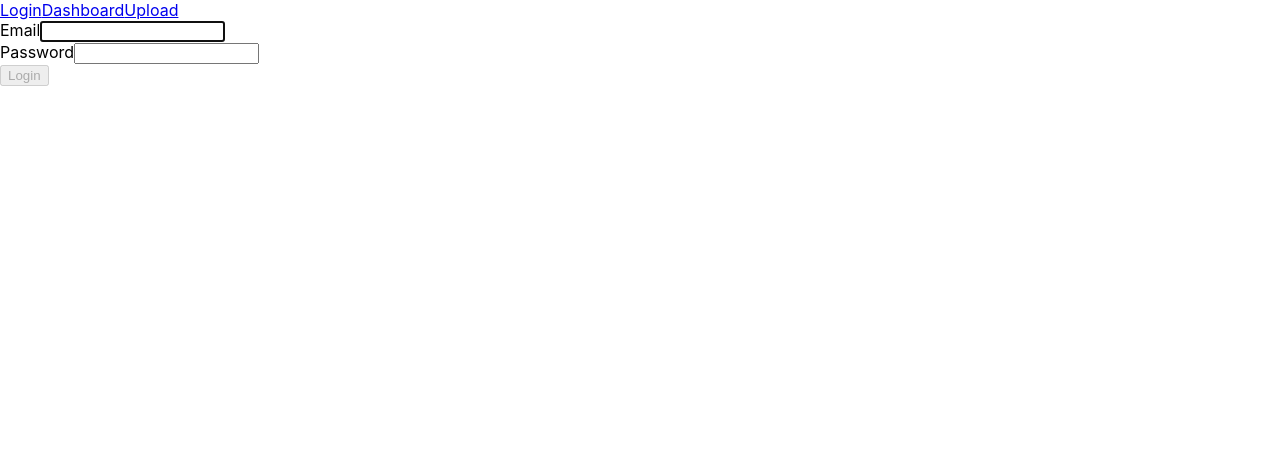
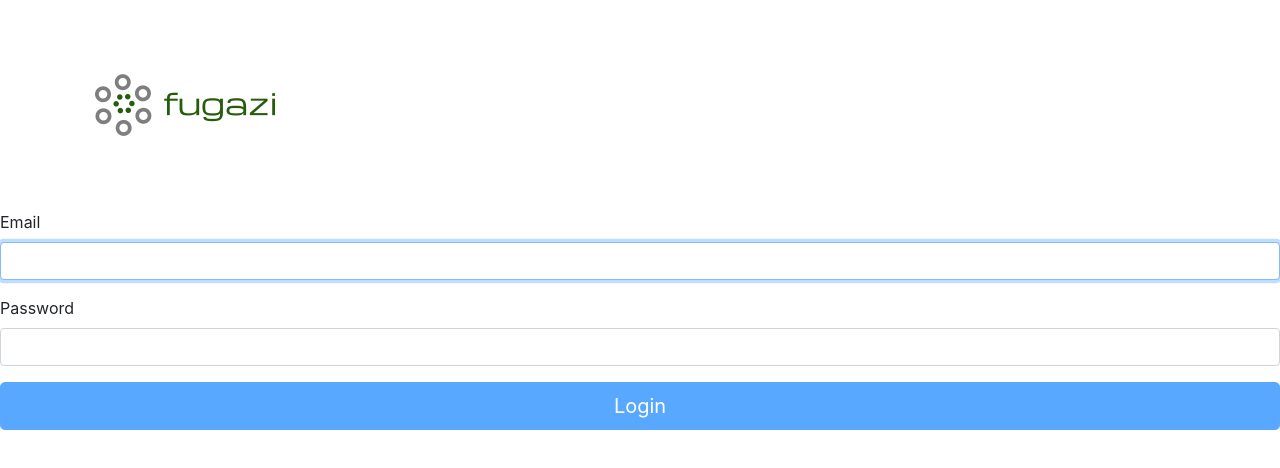
Before and after one commit to patel23l/Fugazi, a React (Create React App) app in the folder frontend/: page / in a window 1280 px wide. Shown: the top 468 px of the page. Built offline with nearby package versions, Linux system fonts and the light colour scheme.

Commit message:
Login updates

```diff
--- a/frontend/package.json
+++ b/frontend/package.json
@@ -6,6 +6,7 @@
     "@testing-library/jest-dom": "^5.11.9",
     "@testing-library/react": "^11.2.3",
     "@testing-library/user-event": "^12.6.0",
+    "bootstrap": "^4.5.3",
     "react": "^17.0.1",
     "react-bootstrap": "^1.4.3",
     "react-dom": "^17.0.1",
--- a/frontend/src/App.js
+++ b/frontend/src/App.js
@@ -1,5 +1,6 @@
+import 'bootstrap/dist/css/bootstrap.min.css';
 import React, {Component} from 'react';
-import logo from './fugazi_logo.png';
+import logo from './pages/fugazi_logo.png';
 import './App.css';
 import { BrowserRouter, Router, Route, Link, Switch } from "react-router-dom";
 
@@ -14,7 +15,7 @@ class App extends Component {
     return(
       <BrowserRouter>
       <div>
-        <Navigation />
+        <Navigation/>
           <Switch>
            <Route path="/" component={Login} exact/>
            <Route path="/dashboard" component={Dashboard}/>
--- a/frontend/src/pages/Navigation.js
+++ b/frontend/src/pages/Navigation.js
@@ -1,13 +1,24 @@
 import React from 'react';
 
 import { NavLink } from 'react-router-dom';
+import logo from './fugazi_logo.png';
 
 const Navigation = () => {
     return (
-       <div>
-          <NavLink to="/">Login</NavLink>
-          <NavLink to="/about">Dashboard</NavLink>
-          <NavLink to="/contact">Upload</NavLink>
+       <div class="container">
+        <div class="navbar-header responsive-logo">
+            <a href="/" class="navbar-brand"><img src={logo} alt-text="Fugazi Logo"></img></a>
+        </div>
+        <nav class="navbar-collapse bs-navbar-collapse collapse" role="navigation" id="site-navigation">
+			<ul id="menu-header-menu" class="nav navbar-nav navbar-right responsive-nav main-nav-list">
+            <li><NavLink to="/">Login</NavLink></li>
+            <li><NavLink to="/dashboard">Dashboard</NavLink></li>
+            <li><NavLink to="/upload">Upload</NavLink></li>
+            </ul>
+
+
+
+        </nav>
        </div>
     );
 }
--- a/frontend/src/pages/dashboard.js
+++ b/frontend/src/pages/dashboard.js
@@ -0,0 +1,12 @@
+import React from 'react';
+
+const Dashboard = () => {
+    return (
+       <div>
+          <h1>Dashboard</h1>
+          <p>dashboard content</p>
+       </div>
+    );
+}
+
+export default Dashboard;
```
Also changed, not shown: frontend/src/pages/fugazi_logo.png (renamed from frontend/src/fugazi_logo.png), 1 other file (tests, documents, lock files or other folders).
